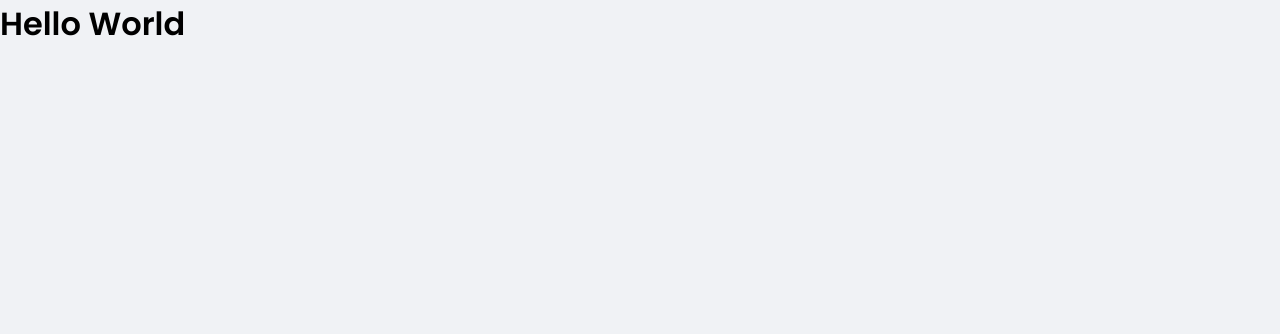
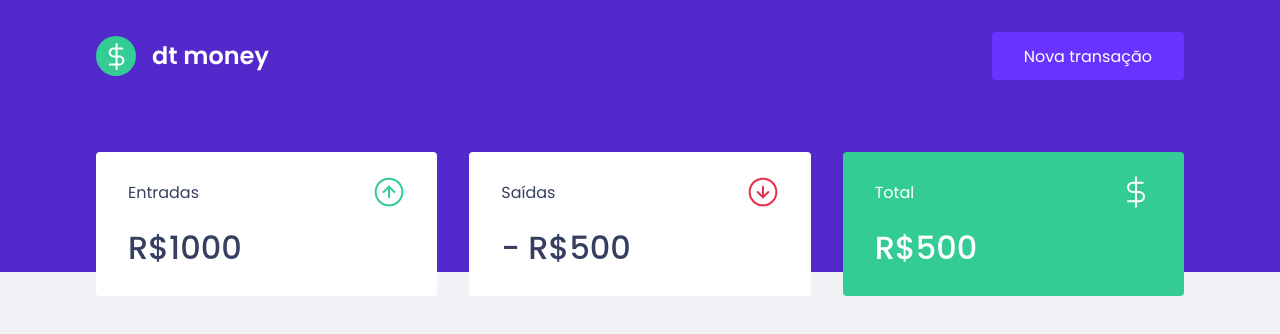
Before and after one commit to GabrielMatoss/DTmoney, a React (Create React App) app: page / in a window 1280 px wide. Shown: the top 334 px of the page. Built offline with nearby package versions, Linux system fonts and the light colour scheme.

Commit message:
Construindo o Summary

```diff
--- a/public/index.html
+++ b/public/index.html
@@ -11,7 +11,7 @@
 
     <title>dtmoney</title>
 
-    <link href="https://fonts.googleapis.com/css2?family=Poppins:wght@400;600&display=swap" rel="stylesheet">
+    <link href="https://fonts.googleapis.com/css2?family=Poppins:wght@400;500;600&display=swap" rel="stylesheet">
   </head>
   <body>
     <noscript>You need to enable JavaScript to run this app.</noscript>
--- a/src/App.tsx
+++ b/src/App.tsx
@@ -1,10 +1,14 @@
+import { Dashboard } from "./components/Dashboard";
+import { Header } from "./components/Header";
+
 import { GlobalStyle } from "./styles/global";
 
 export function App() {
   return (
-   <div className="App">
-    <h1>Hello World</h1>
+   <>
+    <Header />
+    <Dashboard />
     <GlobalStyle />
-   </div>
+   </>
   );
 }
--- /dev/null
+++ b/src/components/Dashboard/index.tsx
@@ -0,0 +1,11 @@
+import { Summary } from "../Summary";
+import { Container } from "./styles";
+
+
+export function Dashboard(){
+    return(
+        <Container>
+            <Summary />
+        </Container>
+    );
+}
--- /dev/null
+++ b/src/components/Dashboard/styles.ts
@@ -0,0 +1,9 @@
+import styled from "styled-components";
+
+export const Container = styled.main`
+
+    max-width: 1120px;
+    margin: 0 auto;
+    padding: 2.5rem 1rem;
+
+`
--- /dev/null
+++ b/src/components/Header/index.tsx
@@ -0,0 +1,15 @@
+import logoImg from "../../assets/logo.svg";
+import { Container, Content } from "./styles";
+
+export function Header(){
+    return(
+        <Container>
+            <Content>
+                <img src={logoImg} alt="dtmoney logo" />
+                <button type="button">
+                    Nova transação
+                </button>
+            </Content>
+        </Container>
+    )
+}
--- /dev/null
+++ b/src/components/Header/styles.ts
@@ -0,0 +1,31 @@
+import styled from "styled-components";
+
+export const Container = styled.header`
+    background: var(--blue);
+`
+
+export const Content = styled.div`
+    max-width: 1120px;
+    margin: 0 auto;
+
+    padding: 2rem 1rem 12rem;
+    display: flex;
+    align-items: center;
+    justify-content: space-between;
+
+    button{
+        font-size: 1rem;
+        color: #fff;
+        background: var(--blue-light);
+        border: 0;
+        padding: 0 2rem;
+        border-radius: 0.25rem;
+        height: 3rem;
+
+        transition: filter 0.2s;
+
+        &:hover{
+            filter: brightness(0.9);
+        }
+    }
+`
--- /dev/null
+++ b/src/components/Summary/index.tsx
@@ -0,0 +1,33 @@
+import  incomeImg  from "../../assets/income.svg";
+import  outcomeImg  from "../../assets/outcome.svg";
+import  totalImg  from "../../assets/total.svg";
+
+import { Container } from "./styles";
+
+export function Summary(){
+    return(
+        <Container>
+            <div>
+                <header>
+                    <p>Entradas</p>
+                    <img src={incomeImg} alt="Entradas" />
+                </header>
+                <strong>R$1000</strong>
+            </div>
+            <div>
+                <header>
+                    <p>Saídas</p>
+                    <img src={outcomeImg} alt="Saídas" />
+                </header>
+                <strong>- R$500</strong>
+            </div>
+            <div className="highlight-background">
+                <header>
+                    <p>Total</p>
+                    <img src={totalImg} alt="total" />
+                </header>
+                <strong>R$500</strong>
+            </div>
+        </Container>
+    );
+}
--- /dev/null
+++ b/src/components/Summary/styles.ts
@@ -0,0 +1,37 @@
+import styled from "styled-components";
+
+export const Container =  styled.div`
+
+    display: grid;
+    grid-template-columns: repeat(3, 1fr);
+    gap: 2rem;
+    margin-top: -10rem;
+
+    div{
+        background: var(--shape);
+        padding: 1.5rem 2rem;
+        border-radius: 0.25rem;
+        color: var(--text-title);
+
+
+        header{
+            display: flex;
+            align-items: center;
+            justify-content: space-between;
+        }
+
+        strong{
+            display: block;
+            margin-top: 1rem;
+            font-size: 2rem;
+            font-weight: 500;
+            line-height: 3rem;
+        }
+
+        &.highlight-background{
+            background: var(--green);
+            color: #fff;
+        }
+    }
+
+`
--- a/src/styles/global.ts
+++ b/src/styles/global.ts
@@ -5,6 +5,7 @@
     :root{
         --background: #F0F2F5;
         --red: #E52E4D;
+        --green: #33CC95;
         --blue: #5429CC;
 
         --blue-light: #6933FF;
```
